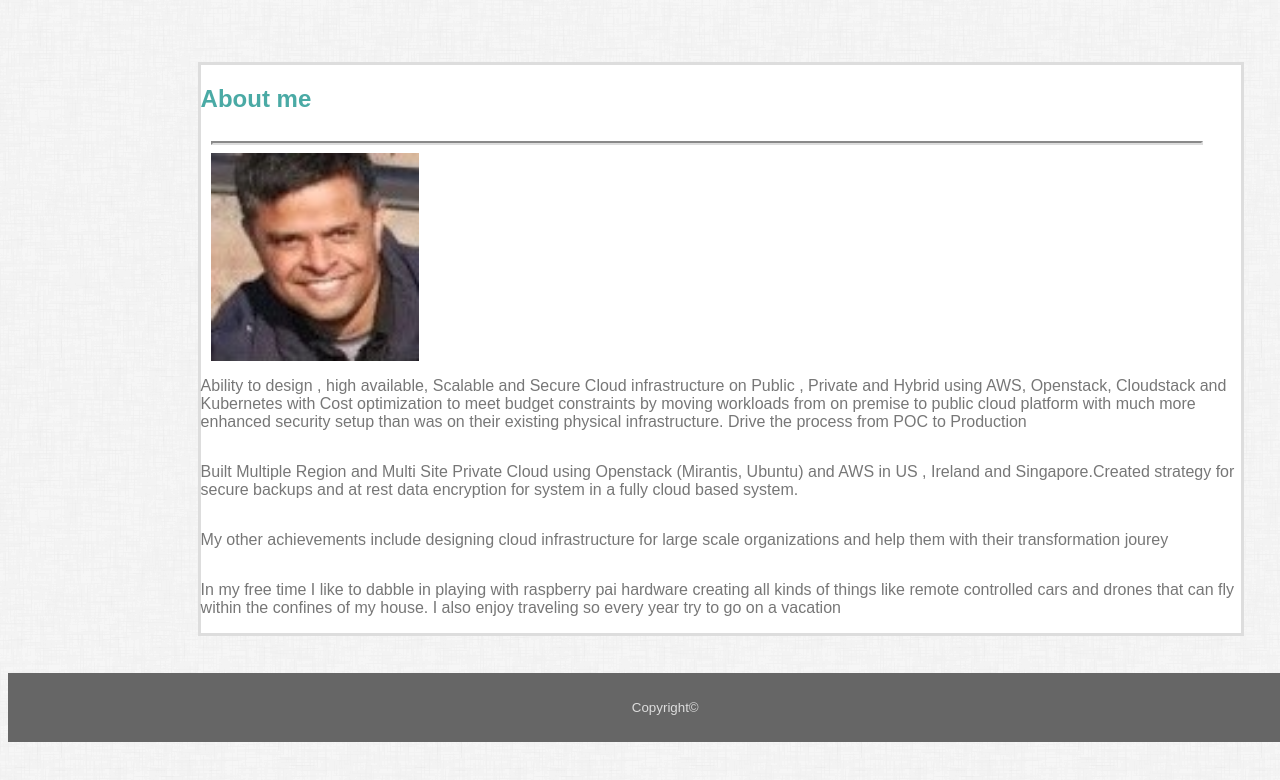
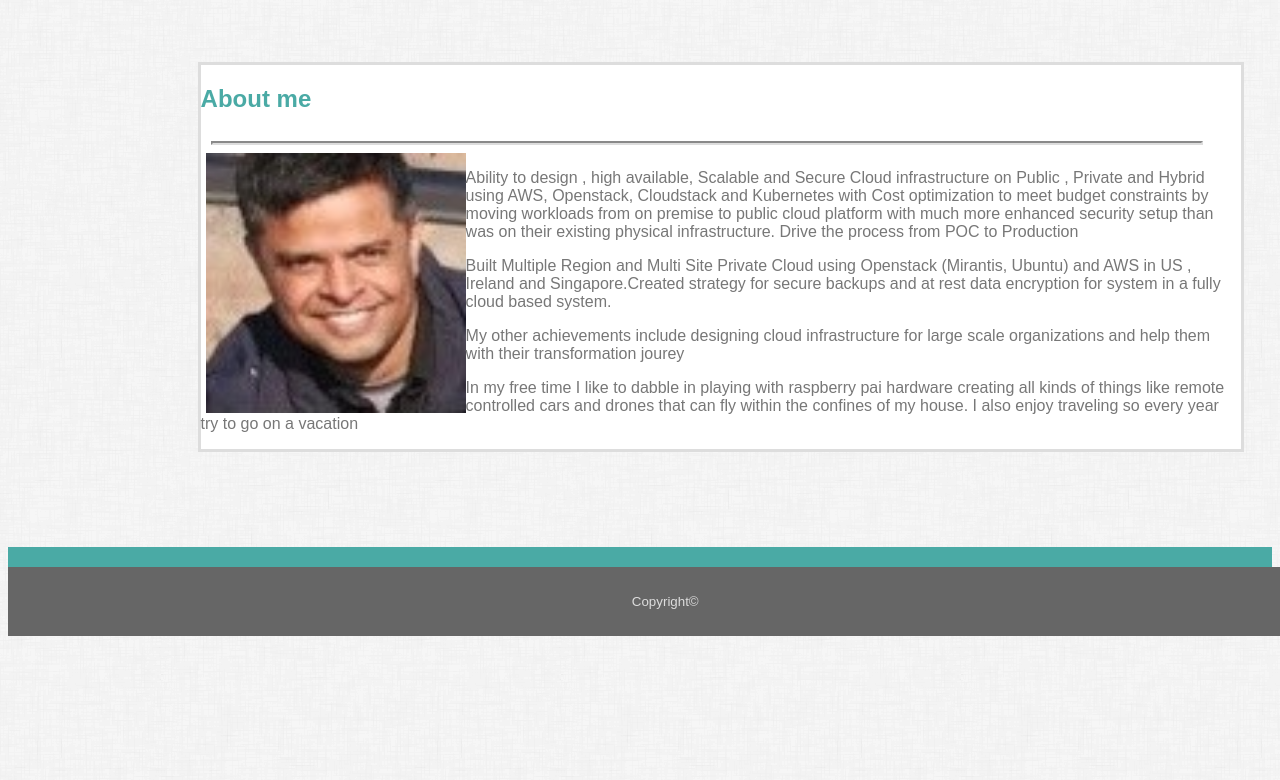
Before and after one commit to kanwarb/Responsive-Portfolio, a plain HTML site: page index.html in a window 1280 px wide. Shown: the part 122-902 px from the top of the page. Drawn offline with Linux system fonts and the light colour scheme.

Commit message:
Add div with teal bar above footer to all web pages

```diff
--- a/assets/css/style.css
+++ b/assets/css/style.css
@@ -85,8 +85,8 @@ a, u, p {
 }
 #mypic {
         float: left;
-        margin-left: 10px;
-        width: 20%;
+        margin-left: 5px;
+        width: 25%;
 }
 .box-2 {
     float: relative;
@@ -151,6 +151,16 @@ button {
     font-family: 'Arial', 'Helvetica Neue', Helvetica, sans-serif;
 }
 
+.box-4 {
+    float: left;
+    width: 100%;
+    height: 20px;
+    margin-top:  5%;
+    margin-bottom: 0px;
+    margin-left: 0 auto;
+    background-color: #4aaaa5;
+}
+
 
 @media screen and (min-width: 340px) {
 
@@ -169,11 +179,8 @@ button {
     .head-1,ul {
         width: fit-content;
         margin-left: 0px auto;
-        margin-top: 0px;
     }
     h2,p {
-        float: left;
-        margin-left: 2px;
         width: 20rem;
         height: 30%;
     }
@@ -189,7 +196,6 @@ button {
         clear: both;
         width: 100%;
         color: #dddddd;
-        margin-top: 5px;
         padding: 2%;
         text-align: center ;
 
@@ -209,7 +215,11 @@ button {
     }
 }
 
+
 @media screen and (min-width: 440px) {
+    body {
+        background-image: url('../images/dust_scratches.png');
+      }
     .relativebox {
         float: left;
         position: left;
@@ -229,7 +239,6 @@ button {
         margin-top: 0;
     }
     h2,p {
-
         width: 23rem;
         height: 30%;
     }
@@ -245,8 +254,8 @@ button {
         clear: both;
         width: 100%;
         color: #dddddd;
-        margin-top: 5px;
         padding: 2%;
+        margin-top: 0 auto;
         text-align: center ;
 
     }
@@ -282,9 +291,8 @@ button {
         margin-top: 0;
     }
     h2,p {
-        float: left;
         margin-left: 2px;
-        width: 28em;;
+        width: 26em;;
         height: 20%;
     }
     .navul {
@@ -299,7 +307,7 @@ button {
         clear: both;
         width: 100%;
         color: #dddddd;
-        margin-top: 5px;
+        margin-top: 0 auto;
         text-align: center ;
 
     }
@@ -347,7 +355,6 @@ button {
         clear: both;
         width: 100%;
         color: #dddddd;
-        margin-top: 5px;
         padding: 2%;
         text-align: center ;
 
@@ -385,7 +392,6 @@ button {
             clear: both;
             width: 100%;
             color: #dddddd;
-            margin-top: 5px;
             padding: 2%;
             text-align: center ;
 
@@ -424,7 +430,6 @@ button {
             clear: both;
             width: 100%;
             color: #dddddd;
-            margin-top: 5px;
             padding: 2%;
             text-align: center ;
             border-top: 5rem;
--- a/index.html
+++ b/index.html
@@ -60,7 +60,7 @@
          </div>
 
         </section>
-
+        <div class="box-4"></div>
         <footer>
            <div>
                 <small> Copyright&copy; </small>
```
Also changed, not shown: contact.html (+2 -1 lines), portfolio.html (+1 -0 lines).
